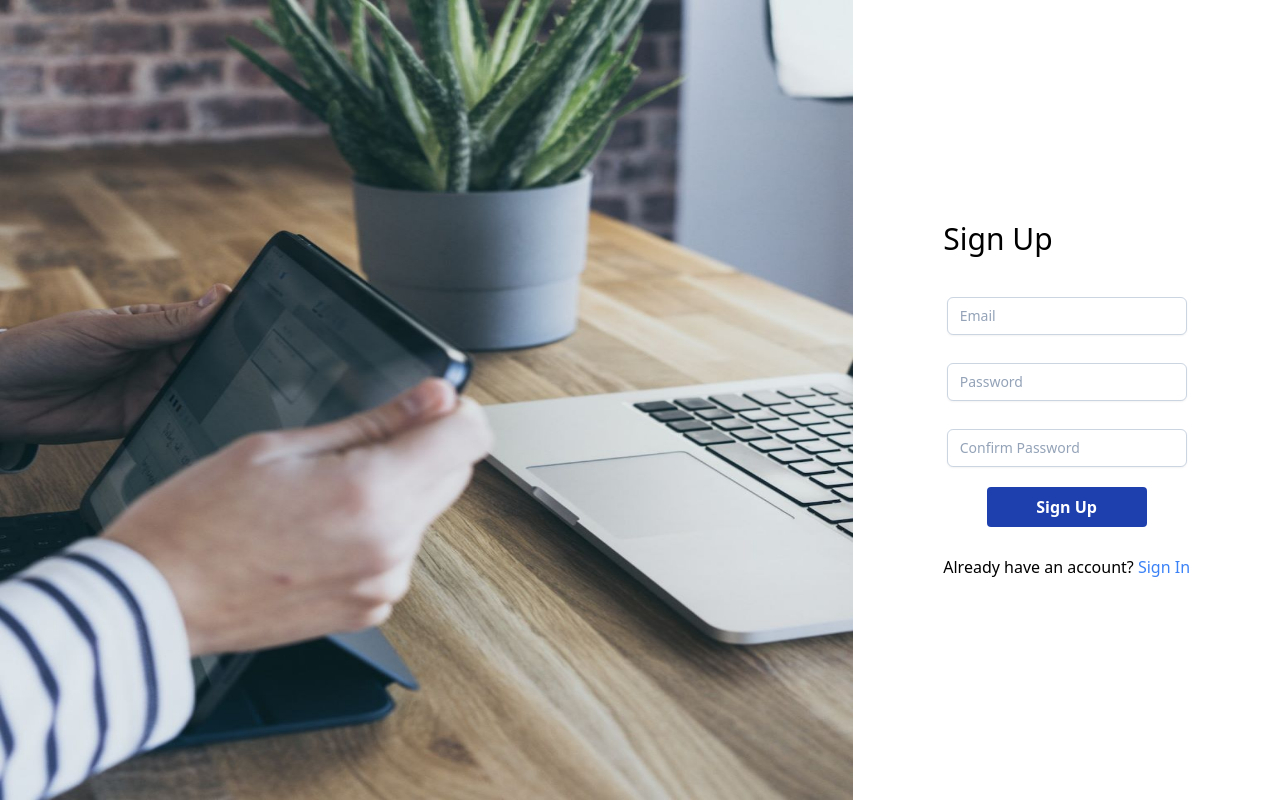
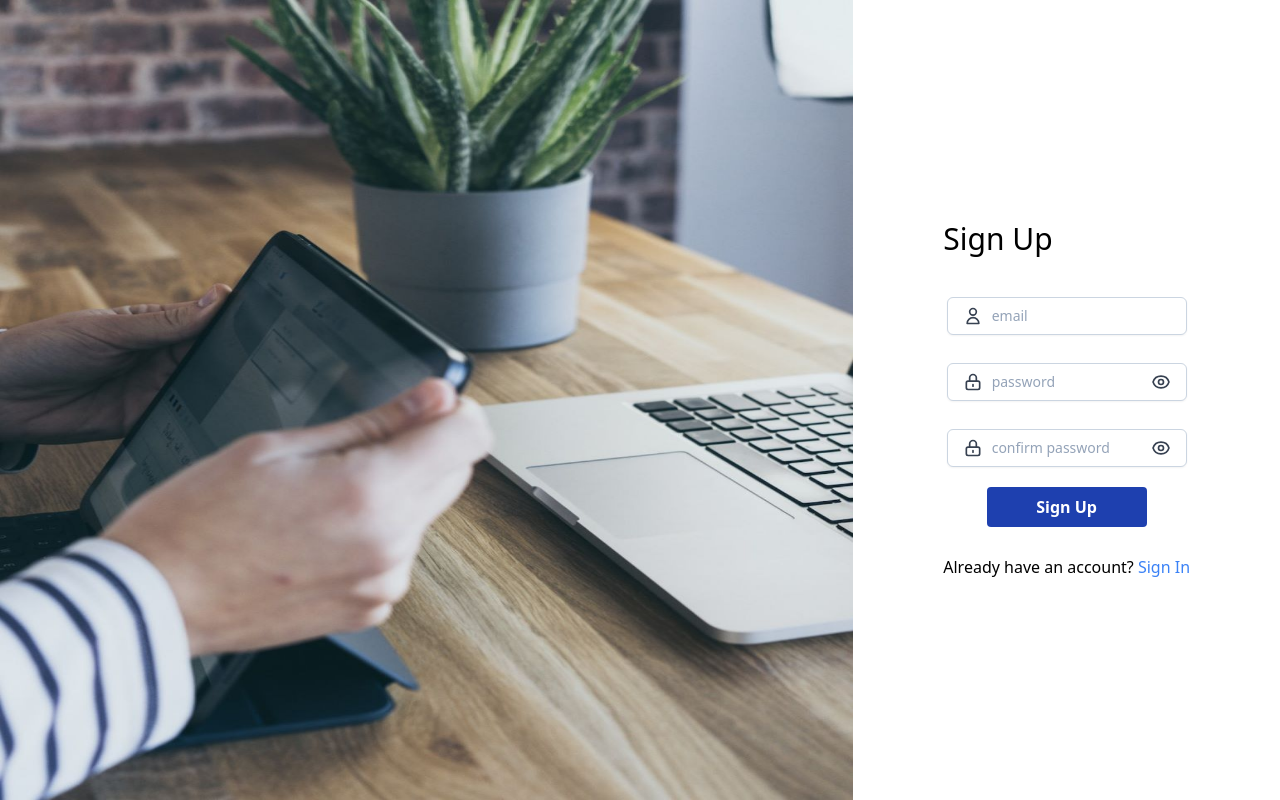
Before and after one commit to incubyte/learning-planner, a React (Create React App) app in the folder frontend/: page /auth/signup in a window 1280 px wide. Built offline with nearby package versions, Linux system fonts and the light colour scheme.

Commit message:
ENH: adds icons in signup

```diff
--- a/frontend/src/components/auth/SignUp.tsx
+++ b/frontend/src/components/auth/SignUp.tsx
@@ -1,3 +1,4 @@
+import { useState } from "react";
 import { useForm } from "react-hook-form";
 import signupImage from "../../assets/signup-page.png";
 import "../../css/auth/SignUp.css";
@@ -9,6 +10,10 @@ const SignUp = () => {
     getValues,
     formState: { errors },
   } = useForm();
+
+  const [passwordShow, setPasswordShow] = useState<boolean>(false);
+  const [confirmPasswordShow, setConfirmPasswordShow] =
+    useState<boolean>(false);
 
   const handleFormSubmit = (data: any) => {
     console.log(data);
@@ -26,10 +31,28 @@ const SignUp = () => {
             <div className="text-3xl mb-5">Sign Up</div>
             <form onSubmit={handleSubmit(handleFormSubmit)}>
               <label className="FormItems">
+                <div className="space-y-2 text-gray-700">
+                  <div className="relative  focus-within:text-gray-900 dark:focus-within:text-gray-800 ">
+                    <div
+                      aria-hidden="true"
+                      className="absolute inset-y-0 flex items-center px-4 pointer-events-none"
+                    >
+                      <svg
+                        className="h-5 w-5"
+                        fill="none"
+                        strokeLinecap="round"
+                        strokeLinejoin="round"
+                        strokeWidth="2"
+                        stroke="currentColor"
+                        viewBox="0 0 24 24"
+                      >
+                        <path d="M16 7a4 4 0 11-8 0 4 4 0 018 0zM12 14a7 7 0 00-7 7h14a7 7 0 00-7-7z"></path>
+                      </svg>
+                    </div>
                     <input
                       type="text"
                       id="email"
-                  placeholder="Email"
+                      placeholder="email"
                       className="FormInput"
                       {...register("email", {
                         required: {
@@ -42,13 +65,38 @@ const SignUp = () => {
                         },
                       })}
                     />
+                  </div>
+                </div>
+
                 {errors.email ? <>{errors.email.message}</> : <></>}
 
+                <div className="space-y-2 text-gray-700">
+                  <div className="relative  focus-within:text-gray-900 dark:focus-within:text-gray-800 ">
+                    <div
+                      aria-hidden="true"
+                      className="absolute inset-y-0 flex items-center px-4 pointer-events-none"
+                    >
+                      <svg
+                        aria-hidden="true"
+                        className="w-5 h-5"
+                        xmlns="http://www.w3.org/2000/svg"
+                        fill="none"
+                        viewBox="0 0 24 24"
+                        stroke="currentColor"
+                      >
+                        <path
+                          strokeLinecap="round"
+                          strokeLinejoin="round"
+                          strokeWidth="2"
+                          d="M12 15v2m-6 4h12a2 2 0 002-2v-6a2 2 0 00-2-2H6a2 2 0 00-2 2v6a2 2 0 002 2zm10-10V7a4 4 0 00-8 0v4h8z"
+                        ></path>
+                      </svg>
+                    </div>
                     <input
-                  type="password"
+                      className="FormInput"
                       id="password"
-                  placeholder="Password"
-                  className="FormInput"
+                      type={passwordShow ? "text" : "password"}
+                      placeholder="password"
                       {...register("password", {
                         required: {
                           value: true,
@@ -62,33 +110,154 @@ const SignUp = () => {
                       })}
                     />
 
+                    <div className="absolute right-0 z-30 inset-y-1 flex items-center px-4 ">
+                      <button
+                        type="button"
+                        onClick={() => {
+                          setPasswordShow(!passwordShow);
+                        }}
+                        className="z-30 "
+                      >
+                        {passwordShow ? (
+                          <svg
+                            aria-hidden="true"
+                            className="w-5 h-5"
+                            xmlns="http://www.w3.org/2000/svg"
+                            fill="none"
+                            viewBox="0 0 24 24"
+                            stroke="currentColor"
+                          >
+                            <path
+                              strokeLinecap="round"
+                              strokeLinejoin="round"
+                              strokeWidth="2"
+                              d="M13.875 18.825A10.05 10.05 0 0112 19c-4.478 0-8.268-2.943-9.543-7a9.97 9.97 0 011.563-3.029m5.858.908a3 3 0 114.243 4.243M9.878 9.878l4.242 4.242M9.88 9.88l-3.29-3.29m7.532 7.532l3.29 3.29M3 3l3.59 3.59m0 0A9.953 9.953 0 0112 5c4.478 0 8.268 2.943 9.543 7a10.025 10.025 0 01-4.132 5.411m0 0L21 21"
+                            ></path>
+                          </svg>
+                        ) : (
+                          <svg
+                            aria-hidden="true"
+                            className="w-5 h-5"
+                            xmlns="http://www.w3.org/2000/svg"
+                            fill="none"
+                            viewBox="0 0 24 24"
+                            stroke="currentColor"
+                          >
+                            <path
+                              strokeLinecap="round"
+                              strokeLinejoin="round"
+                              strokeWidth="2"
+                              d="M15 12a3 3 0 11-6 0 3 3 0 016 0z"
+                            ></path>
+                            <path
+                              strokeLinecap="round"
+                              strokeLinejoin="round"
+                              strokeWidth="2"
+                              d="M2.458 12C3.732 7.943 7.523 5 12 5c4.478 0 8.268 2.943 9.542 7-1.274 4.057-5.064 7-9.542 7-4.477 0-8.268-2.943-9.542-7z"
+                            ></path>
+                          </svg>
+                        )}
+                      </button>
+                    </div>
+                  </div>
+                </div>
+
                 {errors.password ? <>{errors.password.message}</> : <></>}
 
+                <div className="space-y-2 text-gray-700">
+                  <div className="relative  focus-within:text-gray-900 dark:focus-within:text-gray-800 ">
+                    <div
+                      aria-hidden="true"
+                      className="absolute inset-y-0 flex items-center px-4 pointer-events-none"
+                    >
+                      <svg
+                        aria-hidden="true"
+                        className="w-5 h-5"
+                        xmlns="http://www.w3.org/2000/svg"
+                        fill="none"
+                        viewBox="0 0 24 24"
+                        stroke="currentColor"
+                      >
+                        <path
+                          strokeLinecap="round"
+                          strokeLinejoin="round"
+                          strokeWidth="2"
+                          d="M12 15v2m-6 4h12a2 2 0 002-2v-6a2 2 0 00-2-2H6a2 2 0 00-2 2v6a2 2 0 002 2zm10-10V7a4 4 0 00-8 0v4h8z"
+                        ></path>
+                      </svg>
+                    </div>
                     <input
-                  type="password"
-                  id="confirmPassword"
-                  placeholder="Confirm Password"
                       className="FormInput"
-                  {...register("confirmPassword", {
+                      id="password"
+                      type={confirmPasswordShow ? "text" : "password"}
+                      placeholder="confirm password"
+                      {...register("confirmpassword", {
                         required: {
                           value: true,
-                      message: "Confirm password is required",
+                          message: "confirm password is required",
                         },
                         pattern: {
                           value:
                             /((?=.*\d)(?=.*[a-z])(?=.*[A-Z])(?=.*[\W]).{6,20})/,
-                      message: "Confirm password is not valid",
-                    },
-                    validate: {
-                      confirmEqual: (value) =>
-                        value === getValues("password") ||
-                        " Confirm Password must match with Password",
+                          message: "confirm password is not valid",
                         },
                       })}
                     />
 
-                {errors.confirmPassword ? (
-                  <>{errors.confirmPassword.message}</>
+                    <div className="absolute right-0 z-30 inset-y-1 flex items-center px-4 ">
+                      <button
+                        type="button"
+                        onClick={() => {
+                          setConfirmPasswordShow(!confirmPasswordShow);
+                        }}
+                        className="z-30 "
+                      >
+                        {confirmPasswordShow ? (
+                          <svg
+                            aria-hidden="true"
+                            className="w-5 h-5"
+                            xmlns="http://www.w3.org/2000/svg"
+                            fill="none"
+                            viewBox="0 0 24 24"
+                            stroke="currentColor"
+                          >
+                            <path
+                              strokeLinecap="round"
+                              strokeLinejoin="round"
+                              strokeWidth="2"
+                              d="M13.875 18.825A10.05 10.05 0 0112 19c-4.478 0-8.268-2.943-9.543-7a9.97 9.97 0 011.563-3.029m5.858.908a3 3 0 114.243 4.243M9.878 9.878l4.242 4.242M9.88 9.88l-3.29-3.29m7.532 7.532l3.29 3.29M3 3l3.59 3.59m0 0A9.953 9.953 0 0112 5c4.478 0 8.268 2.943 9.543 7a10.025 10.025 0 01-4.132 5.411m0 0L21 21"
+                            ></path>
+                          </svg>
+                        ) : (
+                          <svg
+                            aria-hidden="true"
+                            className="w-5 h-5"
+                            xmlns="http://www.w3.org/2000/svg"
+                            fill="none"
+                            viewBox="0 0 24 24"
+                            stroke="currentColor"
+                          >
+                            <path
+                              strokeLinecap="round"
+                              strokeLinejoin="round"
+                              strokeWidth="2"
+                              d="M15 12a3 3 0 11-6 0 3 3 0 016 0z"
+                            ></path>
+                            <path
+                              strokeLinecap="round"
+                              strokeLinejoin="round"
+                              strokeWidth="2"
+                              d="M2.458 12C3.732 7.943 7.523 5 12 5c4.478 0 8.268 2.943 9.542 7-1.274 4.057-5.064 7-9.542 7-4.477 0-8.268-2.943-9.542-7z"
+                            ></path>
+                          </svg>
+                        )}
+                      </button>
+                    </div>
+                  </div>
+                </div>
+
+                {errors.confirmpassword ? (
+                  <>{errors.confirmpassword.message}</>
                 ) : (
                   <></>
                 )}
--- a/frontend/src/css/auth/SignUp.css
+++ b/frontend/src/css/auth/SignUp.css
@@ -22,11 +22,11 @@
 }
 
 .FormInput{
-    @apply mt-5 block w-60 px-3 py-2 bg-white border border-slate-300 rounded-md text-sm shadow-sm placeholder-slate-400
+    @apply mt-5 block w-60 px-3 bg-white border border-slate-300 rounded-md text-sm shadow-sm placeholder-slate-400
     focus:outline-none focus:border-sky-500 focus:ring-1 focus:ring-sky-500
     disabled:bg-slate-50 disabled:text-slate-500 disabled:border-slate-200 disabled:shadow-none
     invalid:border-pink-500 invalid:text-pink-600
-    focus:invalid:border-pink-500 focus:invalid:ring-pink-500;
+    focus:invalid:border-pink-500 focus:invalid:ring-pink-500 pl-11 pr-11 py-2;
 }
 
 .Submit{
```
Lines whose indentation alone changed are shown as unchanged.
